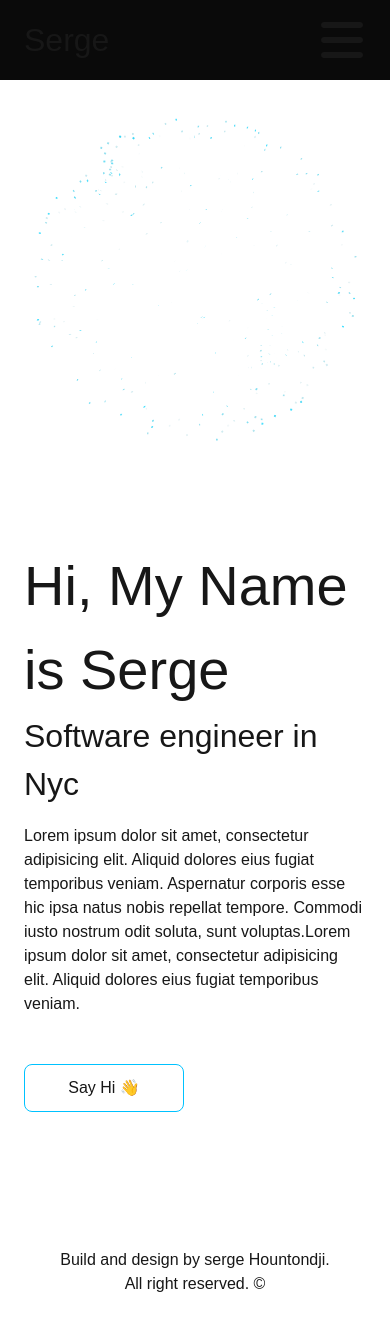
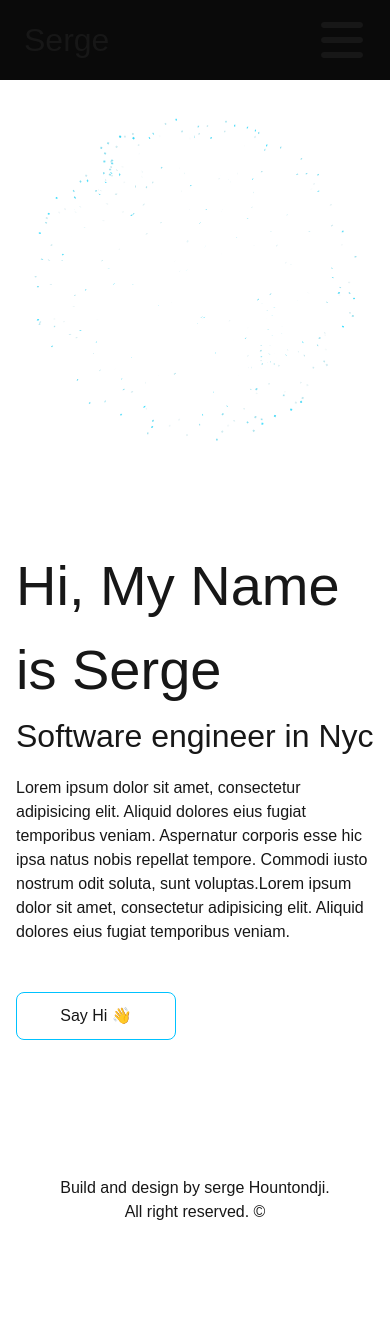
Before and after one commit to Itserge1/Serge, a Next.js app: page / in a window 390 px wide. Shown: the top 1330 px of the page. After the commit the page ends 1280 px from the top, so only its background shows below. Built offline with nearby package versions, Linux system fonts and the light colour scheme.

Commit message:
updated responsiveness

```diff
--- a/src/components/Introduction/Introduction.module.css
+++ b/src/components/Introduction/Introduction.module.css
@@ -46,7 +46,22 @@
     display: block;
 }
 
-@media screen and (max-width: 480px){
+@media screen and (max-width: 1280px) {
+    .intro{
+        display: flex;
+        justify-content: space-between;
+        /*padding: 1rem 0 1rem 3rem;*/
+        gap: 4rem;
+    }
+
+    .testInfos{
+        width: 110%;
+        /*background-color: crimson;*/
+    }
+
+}
+
+@media screen and (max-width: 970px){
     .intro{
         display: flex;
         flex-direction: column-reverse;
@@ -54,11 +69,20 @@
         justify-content: start;
         /*background-color: olivedrab;*/
         margin: 0;
-        padding: 0 1.5rem;
+        padding: 0 2rem;
     }
 
     .testInfos{
         width: 100%;
+        padding: 0 2rem;
     }
+}
 
+@media screen and (max-width: 600px){
+    .intro{
+        padding: 0;
+    }
+    .testInfos{
+        padding: 0 1rem;
+    }
 }
--- a/src/components/NavBar/NavBar.module.css
+++ b/src/components/NavBar/NavBar.module.css
@@ -75,8 +75,7 @@
 
 
 /*RESPONSIVE*/
-
-@media screen and (max-width: 480px){
+@media screen and (max-width: 768px){
     .navbar{
         width: 100vw;
         display: flex;
@@ -149,7 +148,7 @@
         font-size: 2.5rem;
     }
 
-    .navbar_socials{
+    .navbar_socials {
         width: 100%;
         /*background-color:  olivedrab;*/
         display: flex;
@@ -158,11 +157,10 @@
         gap: 1rem;
         padding: 4rem 0 0 0;
     }
+}
 
-
-
-
-
-
-
+@media screen and (max-width: 1440px) {
+    .navbar_socials_icon_bar{
+        display: none;
+    }
 }
```
